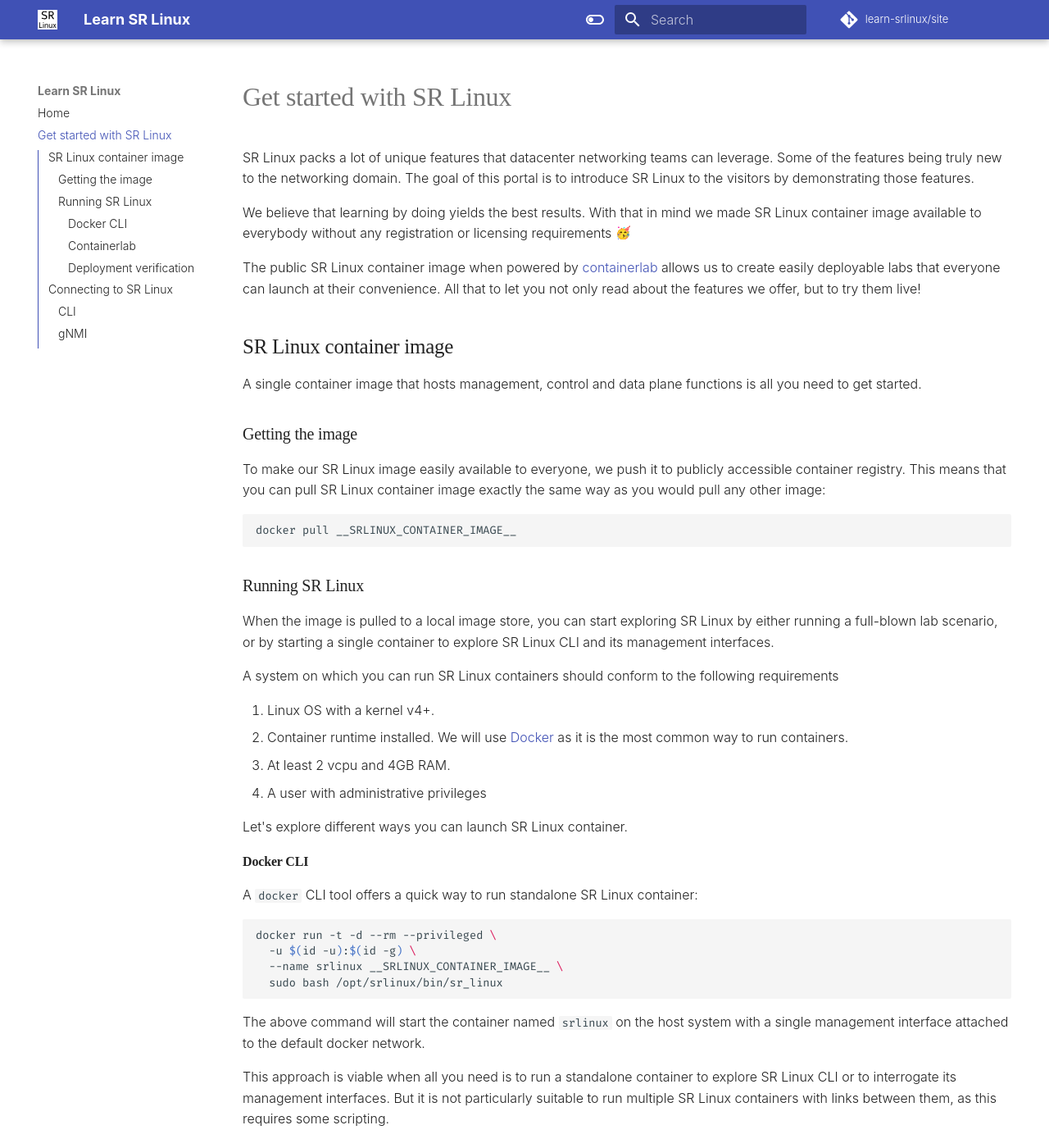
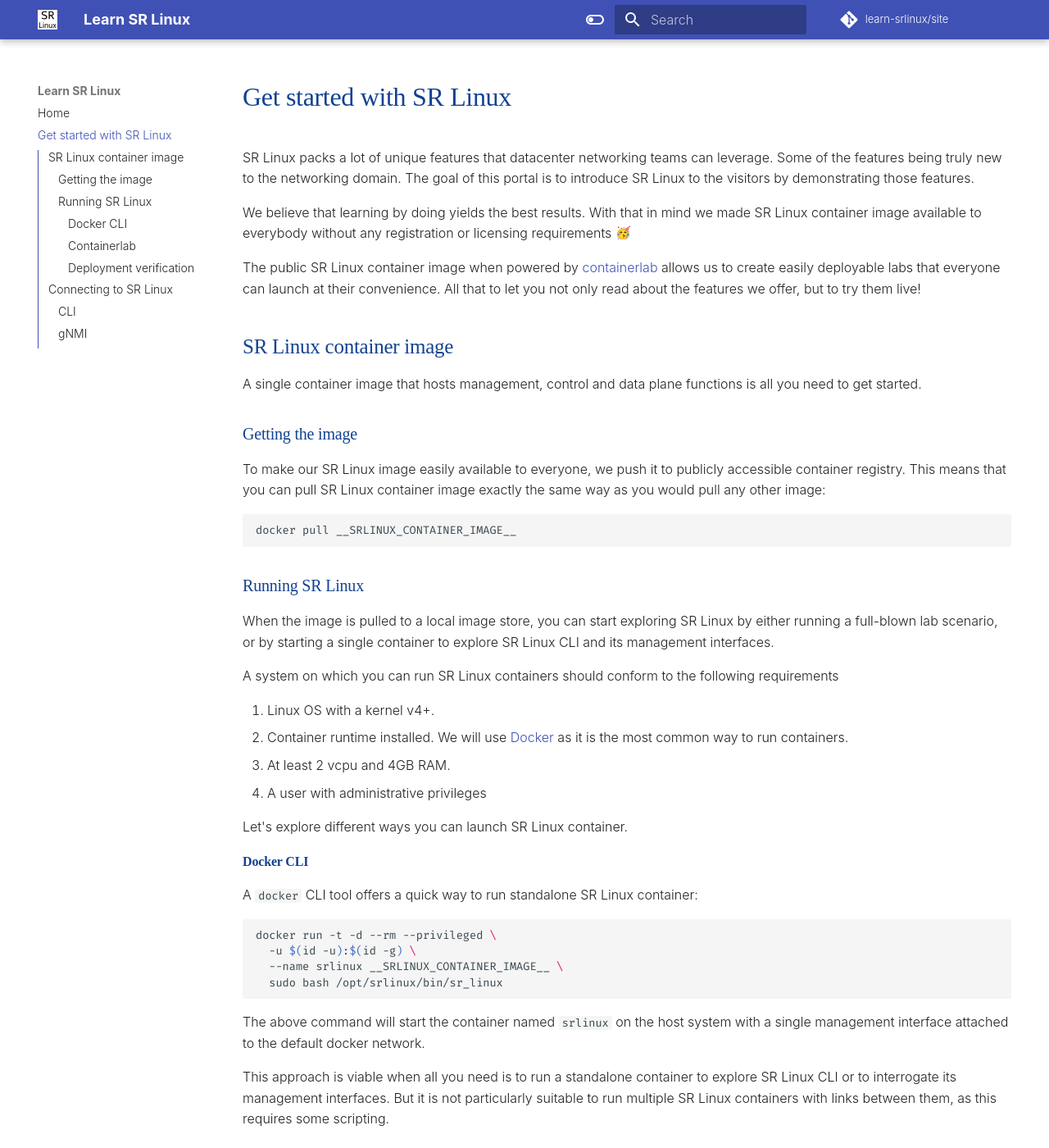
Before and after one commit to srl-labs/learn-srlinux, an MkDocs documentation site: the page built from docs/get-started.md, in a window 1280 px wide and 1400 px high. Shown: the whole window at 82% size. Built offline with MkDocs 1.6.1 and Material for MkDocs 9.7.7, drawn with Linux system fonts in a browser that asks for light colours; emoji names are drawn with the system emoji font; some web fonts are replaced; comment, search, counter and statistics services are not loaded.

Commit message:
made accent color for headings

```diff
--- a/docs/stylesheets/nokia.css
+++ b/docs/stylesheets/nokia.css
@@ -4,17 +4,23 @@
     --md-primary-fg-color--dark:  #90030C;
 
     --md-accent-fg-color: #00c9ff;
+
+    --nokia-heading-font-color: #124191;
   }
 
   [data-md-color-scheme="slate"] {
     --md-typeset-a-color:  #00c9ff;
     --md-accent-fg-color: #ff3154;
+
+    /* --nokia-heading-font-color: #bec8d2; this is a greyish version for comparison */
+    --nokia-heading-font-color: #00c9ff;
   }
 
   body, input {
     font-weight: 300;
   }
 
-  h1, h2, h3, h4 {
-    font-family: NokiaPureHeadlineUltralight;
+  .md-typeset h1, h2, h3, h4 {
+    font-family: NokiaPureHeadlineLight;
+    color: var(--nokia-heading-font-color)
   }
```
